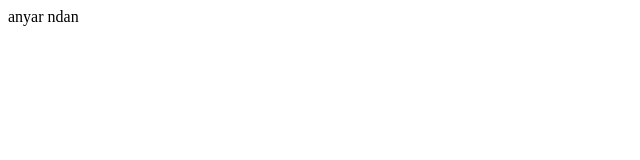
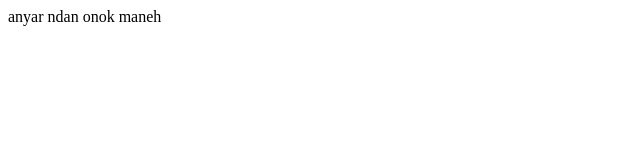
Before and after one commit to rshbandar93/testdeploy, a plain HTML site: page index.html in a window 1280 px wide. Shown: the full height of the page, 0-640 px from the left. Drawn offline with Linux system fonts and the light colour scheme.

Commit message:
no message

```diff
--- a/index.html
+++ b/index.html
@@ -1,3 +1,3 @@
 <html>
-anyar ndan
+anyar ndan onok maneh
 </html>
```
